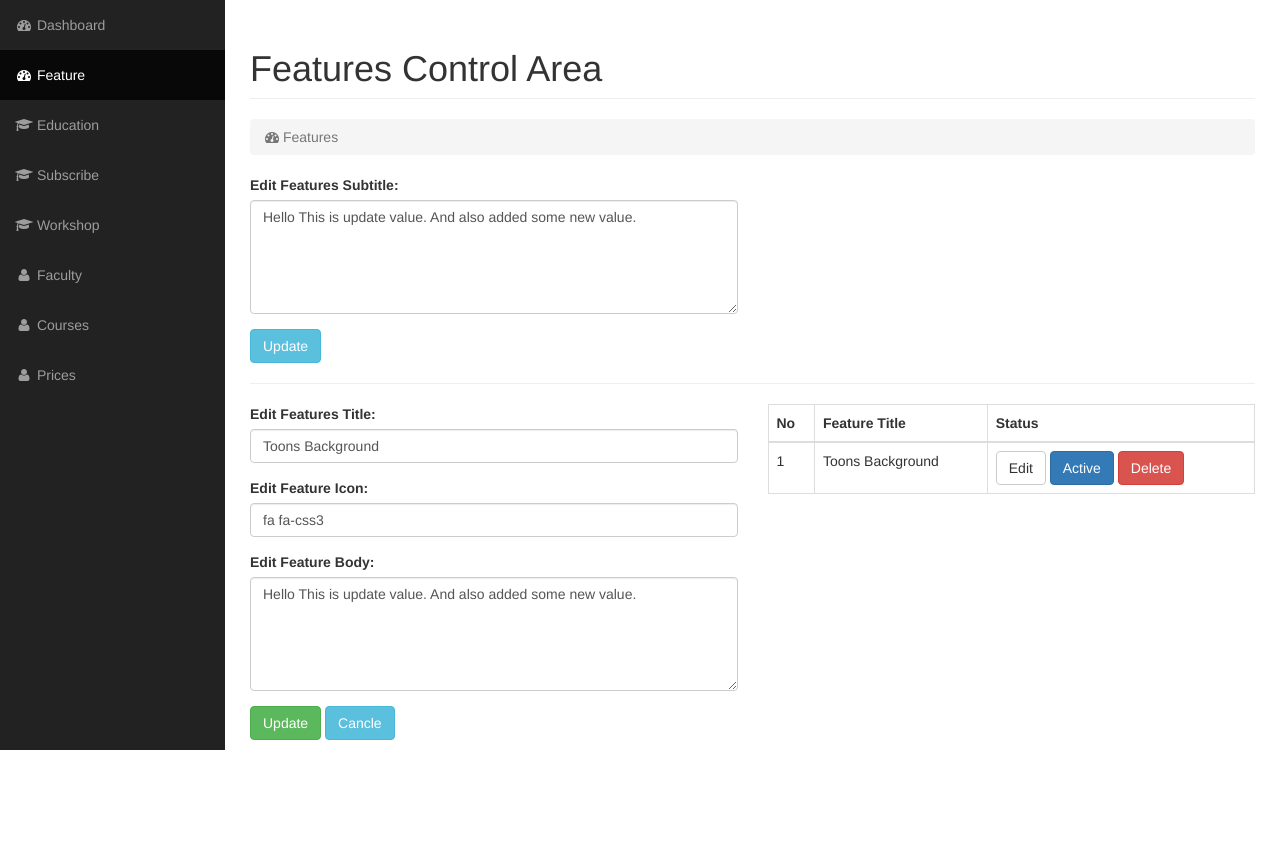
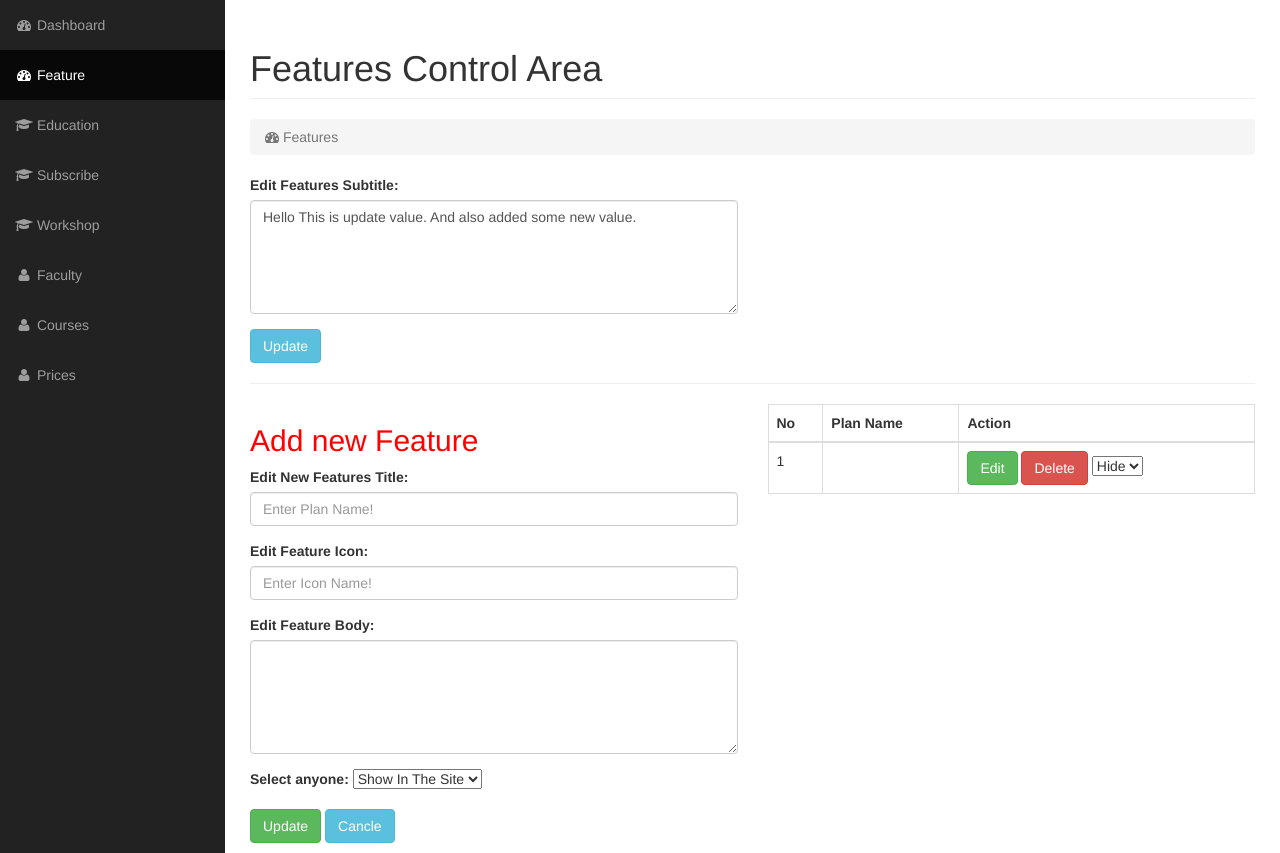
Before and after one commit to sarwarhosen007/Mentor-Php, a PHP site: page /admin/features.php?editId=2 in a window 1280 px wide. Shown: the part 51-904 px from the top of the page. Before the commit the page ends 801 px from the top, so only its background shows below. Run offline with PHP 8.4, Linux system fonts and the light colour scheme; a user stored in the database is signed in; data comes from the database, SQL or seed files in the repository; grey boxes labelled with a size stand in for pictures from a placeholder-image service; data that the repository does not hold is empty; some libraries are stand-ins or nearby versions.

Commit message:
Modified some file

```diff
--- a/admin/features.php
+++ b/admin/features.php
@@ -1,83 +1,15 @@
 <?php
  $curentPage = "features";
  include 'template/head.php';
-
  include 'config/updateDb.php';
 
  $jsonFeatureSubtitleString = getJSONFromDB("select * from section_subtitle where sectionName ='Features'");
 
 $FeaturesData = json_decode($jsonFeatureSubtitleString);
 
-$jsonFeatureDataString = getJSONFromDB("select * from features");
+$jsonFeatureDataString = getJSONFromDB("select * from features where id ='".$_GET['editId']."'");
 $Features = json_decode($jsonFeatureDataString);
 
-
-function featureTitle($editId){
-    $jsonFeatureDataString = getJSONFromDB("SELECT feature_title FROM features WHERE id='".$editId."'");
-    $Features = json_decode($jsonFeatureDataString);
-    return $Features[0]->feature_title;
-}
-
-function featureIcon($editId){
-
-    $jsonFeatureDataString = getJSONFromDB("SELECT feature_icon FROM features WHERE id='".$editId."'");
-    $Features = json_decode($jsonFeatureDataString);
-    return $Features[0]->feature_icon;
-}
-
-function featureBody($editId){
-
-    $jsonFeatureDataString = getJSONFromDB("SELECT feature_body FROM features WHERE id='".$editId."'");
-    $Features = json_decode($jsonFeatureDataString);
-    return $Features[0]->feature_body;
-}
-
-$Updatesuccess = $Updateerror = "";
-
-if (isset($_GET['editId'])) {
-
-    if (isset($_POST['updateFeature'])) {
-
-         if (isset($_POST['title']) && isset($_POST['icon']) && isset($_POST['featureBody']) && !empty($_POST['title']) && !empty($_POST['icon']) && !empty($_POST['featureBody'])) {
-
-             $title = $_POST['title'];
-             $icon = $_POST['icon'];
-             $featureBody = $_POST['featureBody'];
-
-             $sqlUpdate = "UPDATE features SET feature_title='$title',feature_icon='$icon', feature_body='$featureBody' WHERE id='".$_GET['editId']."'";
-
-             if(updateDB($sqlUpdate)==1){
-
-               $Updatesuccess = '<div class="alert alert-success alert-dismissable notification">
-                   <a href="#" class="close" data-dismiss="alert" aria-label="close">&times;</a>
-                   <strong><b>success!</b> Data updated successfully!</strong>
-                 </div>';
-
-            }else{
-
-                 $Updateerror = '<div class="alert alert-danger alert-dismissable notification">
-                   <a href="#" class="close" data-dismiss="alert" aria-label="close">&times;</a>
-                   <strong><b>Info!</b> Not updated!</strong>
-                 </div>';
-              }
-
-        }
-    }
-}
-include 'config/mysqlDb.php';
-$deleSuccess = "";
-if (isset($_POST['delete_id'])) {
-    $sqlDelete = "DELETE FROM features WHERE id='".$_POST['delete_id']."'";
-    if(mysqli_query($conn, $sqlDelete)){
-        $deleSuccess = '<div class="alert alert-success alert-dismissable notification">
-                   <a href="#" class="close" data-dismiss="alert" aria-label="close">&times;</a>
-                   <strong><b>success!</b> Data successfully Deleted!</strong>
-                 </div>';
-
-    }else{
-        $deleSuccess =  mysqli_error($conn);
-    }
-}
 
 ?>
      <div id="page-wrapper">
@@ -147,180 +79,190 @@
                 </div>
                 <!-- /.row -->
                 <hr>
-                <div class="row">
+
                       <?php
-                    $AddNewerror = $addNewSuccess = "";
+                $addNewmessage = "";
 
 
                         include 'config/mysqlDb.php';
 
+
+
                         if ( isset($_POST['addNewFeature']) && $_SERVER['REQUEST_METHOD'] == 'POST') {
-                               if (isset($_POST['title']) && isset($_POST['icon']) && isset($_POST['featureBody']) && !empty($_POST['title']) && !empty($_POST['icon']) && !empty($_POST['featureBody'])) {
 
-                                     $title = $_POST['title'];
-                                     $icon = $_POST['icon'];
-                                     $featureBody = $_POST['featureBody'];
+                               if (isset($_POST['title']) && isset($_POST['icon']) && isset($_POST['body'])  && !empty($_POST['title']) && !empty($_POST['icon']) && !empty($_POST['body'])) {
 
-                                     $sql = "INSERT into features (feature_title,feature_icon,feature_body,status) values('$title','$icon','$featureBody','deactive')";
+                                     $title          = $_POST['title'];
+                                     $icon           = $_POST['icon'];
+                                     $body           = $_POST['body'];
+                                     $status         = $_POST['status'];
+
+                                     $sql = "INSERT into features (title,icon,body,status) values('$title','$icon','$body','$status')";
                                      if(mysqli_query($conn, $sql)){
-                                            $addNewSuccess =
+                                            $addNewmessage =
                                         '<div class="alert alert-success alert-dismissable notification">
                                             <a href="#" class="close" data-dismiss="alert" aria-label="close">&times;</a>
                                             <strong>Success!</strong> The Value Insertered Successfully.
                                          </div>';
 
                                      }else{
-                                           $AddNewerror = '<div class="alert alert-danger alert-dismissable notification">
+                                           $addNewmessage = mysqli_error($conn);
+
+                                    }
+                                }else{
+                                   $addNewmessage =
+                                        '<div class="alert alert-success alert-dismissable notification">
                                             <a href="#" class="close" data-dismiss="alert" aria-label="close">&times;</a>
-                                           <strong><b>Error!</b> You Can not set empty value!</strong>
+                                            <strong>Warning!</strong> Insert Value First.
                                          </div>';
 
                                     }
                            }
+                           $UpdateMessage = "";
+
+                        if (isset($_GET['editId'])) {
+
+                            if (isset($_POST['updateNewFeature'])) {
+
+                                 if (isset($_POST['title']) && isset($_POST['icon']) && isset($_POST['body'])  && !empty($_POST['title']) && !empty($_POST['icon']) && !empty($_POST['body'])) {
+
+                                     $title         = $_POST['title'];
+                                     $icon           = $_POST['icon'];
+                                     $body           = $_POST['body'];
+                                     $status           = $_POST['status'];
+
+                                     $sqlUpdate = "UPDATE features SET title='$title', icon='$icon', body='$body',status='$status' WHERE id='".$_GET['editId']."'";
+
+                                     if(updateDB($sqlUpdate)==1){
+
+                                       $UpdateMessage = '<div class="alert alert-success alert-dismissable notification">
+                                           <a href="#" class="close" data-dismiss="alert" aria-label="close">&times;</a>
+                                           <strong><b>success!</b> Data updated successfully!</strong>
+                                         </div>';
+
+                                    }else{
+
+                                         $UpdateMessage = '<div class="alert alert-danger alert-dismissable notification">
+                                           <a href="#" class="close" data-dismiss="alert" aria-label="close">&times;</a>
+                                           <strong><b>Info!</b> Not updated!</strong>
+                                         </div>';
+                                      }
 
                                 }
+                            }
+                        }
                            ?>
-
+                <div class="row">
                     <div class="col-lg-6">
+                       <h2 style="color: red; ">Add new Feature</h2>
+                      <?php
+                         echo $addNewmessage;
+                         echo $UpdateMessage;
+                         //print_r($message);
+                      ?>
                       <form action="" method="post">
                         <div class="form-group">
-                            <?php echo $addNewSuccess; ?>
-                            <?php echo $AddNewerror; ?>
-                            <?php echo $Updatesuccess; ?>
-                            <?php echo $Updateerror; ?>
-                              <label for="Featuretitle">
-                              <?php  if (isset($_GET['editId'])) {
-                                  echo "Edit ";
+                          <label for="title"><?php echo isset($_GET['editId'])? 'Edit':'Add' ?> New Features Title:</label>
+                          <input type="text" class="form-control" id="title" placeholder="Enter Plan Name!" value="<?php if (isset($_GET['editId'])){
+                                       if (isset($_POST['title'])) {
+                                            echo $_POST['title'];
                                        }else{
-                                  echo "Add New";
-                                } ?>
-                               Features Title:
+                                         echo $Features[0]->title;
+                                       }
+                                    }
+                                ?>" name="title">
+                        </div>
+                        <div class="form-group">
+                          <label for="icon"><?php echo isset($_GET['editId'])? 'Edit':'Add New' ?> Feature Icon:</label>
+                          <input type="text" class="form-control" id="icon" placeholder="Enter Icon Name!" value="<?php if (isset($_GET['editId'])){
+                                       if (isset($_POST['icon'])) {
+                                            echo $_POST['icon'];
+                                       }else{
+                                         echo $Features[0]->icon;
+                                       }
+                                    }
+                                ?>" name="icon">
+                        </div>
+                        <div class="form-group">
+                          <label for="body"><?php echo isset($_GET['editId'])? 'Edit':'Add New' ?>  Feature Body:</label>
+                          <textarea class="form-control" name="body" rows="5" id="body
+                          "><?php if (isset($_GET['editId'])) {
+                                      if (isset($_POST['body'])) {
+                                           echo $_POST['body'];
+                                      }else{
+                                           echo $Features[0]->body;
+                                    }
 
-                              </label>
-
-                              <?php  if (isset($_GET['editId'])) { ?>
-                                   <input type="text" class="form-control" name="title" id="featureTitle" value="<?php echo featureTitle($_GET['editId']); ?>">
-                             <?php }else{ ?>
-                                     <input type="text" class="form-control" name="title" id="featureTitle" placeholder="Enter Feature Title!">
-                               <?php } ?>
+                                }
+                                ?></textarea>
 
                         </div>
                         <div class="form-group">
-                                <label for="FeatureIcon">
-                                  <?php  if (isset($_GET['editId'])) {
-                                      echo "Edit ";
-                                  }else{
-                                      echo "Add New";
-                                    } ?>
-                                   Feature Icon:
-
-                                </label>
-
-                                <?php  if (isset($_GET['editId'])) { ?>
-                                   <input type="text" class="form-control" name="icon" id="featureIcon" value="<?php echo featureIcon($_GET['editId']); ?>">
-                                <?php }else{ ?>
-                                     <input type="text" class="form-control" name="icon" placeholder="Enter Feature Icon!">
-                                <?php } ?>
-
+                        <label for="status">Select anyone:</label>
+                            <select name="status" id="status">
+                                <option value="on" selected="">Show In The Site</option>
+                                <option value="off">Hide In The Site</option>
+                            </select>
                         </div>
-                            <div class="form-group">
-                               <label for="FeatureBody">
-                                  <?php  if (isset($_GET['editId'])) {
-                                      echo "Edit ";
-                                  }else{
-                                      echo "Add New";
-                                    } ?>
-                                   Feature Body:
-
-                                </label>
-
-                                  <?php  if (isset($_GET['editId'])) { ?>
-                                    <textarea class="form-control" name="featureBody" rows="5" id="featureBody"><?php echo featureBody($_GET['editId']); ?></textarea>
-                                <?php }else{ ?>
-                                      <textarea class="form-control" name="featureBody" rows="5" id="featureBody"></textarea>
-                                <?php } ?>
-                            </div>
-                               <button type="submit" name="<?php echo isset($_GET['editId'])? 'updateFeature':'addNewFeature' ?>" class="btn btn-success"><?php echo isset($_GET['editId'])? 'Update':'Submit' ?></button>
+                        <button type="submit" name="<?php echo isset($_GET['editId'])? 'updateNewFeature':'addNewFeature' ?>" class="btn btn-success"><?php echo isset($_GET['editId'])? 'Update':'Submit' ?></button>
                         <?php if (isset($_GET['editId'])){ ?>
                             <a href="features.php" class="btn btn-info">Cancle</a>
                        <?php } ?>
+
+
                       </form>
                     </div>
+                    <div class="col-lg-6">
+                        <?php
+                            $jsonFeaturesString = getJSONFromDB("select * from features");
+                            $FeaturesData = json_decode($jsonFeaturesString);
 
-
-                    <div class="col-lg-6">
-                    <?php echo $deleSuccess; ?>
-                    <?php echo $statusSuccess; ?>
-                    <?php
-
-                         $statusSuccess = "";
-                            if (isset($_POST['btnstatus'])) {
-
-                                $status = $_POST['btnstatus'];
-                                $status_id = $_GET['status_id'];
-
-                                if ($status == "active") {
-                                    $sqlStatus = "UPDATE features SET status='deactive' WHERE id = '$status_id'";
-                                    echo $sqlStatus;
-                                    if(updateDB($sqlStatus)==1){
-                                       $statusSuccess = '<div class="alert alert-success alert-dismissable notification">
+                            include 'config/mysqlDb.php';
+                            $deleSuccess = "";
+                            if (isset($_POST['delete_id'])) {
+                                $sqlDelete = "DELETE FROM features WHERE id='".$_POST['delete_id']."'";
+                                if(mysqli_query($conn, $sqlDelete)){
+                                    $deleSuccess = '<div class="alert alert-success alert-dismissable notification">
                                                <a href="#" class="close" data-dismiss="alert" aria-label="close">&times;</a>
-                                               <strong><b>success!</b> Successfully Deactive!</strong>
+                                               <strong><b>success!</b> Data successfully Deleted!</strong>
                                              </div>';
-                                    }
                                 }else{
-                                    $sqlStatus = "UPDATE features SET status='active' WHERE id = '$status_id'";
-
-                                    if(updateDB($sqlStatus)==1){
-                                       $statusSuccess = '<div class="alert alert-success alert-dismissable notification">
-                                               <a href="#" class="close" data-dismiss="alert" aria-label="close">&times;</a>
-                                               <strong><b>success!</b> Successfully Active!</strong>
-                                             </div>';
+                                    $deleSuccess =  mysqli_error($conn);
                                 }
                             }
 
-                            }
-
                         ?>
-
                         <table class="table table-bordered">
                             <thead>
                               <tr>
                                 <th>No</th>
-                                <th>Feature Title</th>
-                                <th>Status</th>
+                                <th>Plan Name</th>
+                                <th>Action</th>
                               </tr>
                             </thead>
                             <tbody>
-                            <?php for ($i=0; $i <sizeof($Features); $i++) { ?>
+                            <?php for ($i=0; $i <sizeof($FeaturesData); $i++) { ?>
                               <tr>
                                 <td><?php echo ($i+1) ?></td>
-                                <td><?php echo $Features[$i]->feature_title; ?></td>
+                                <td><?php echo $FeaturesData[$i]->title; ?></td>
                                 <td>
-                                  <a href="features.php?editId=<?php echo $Features[$i]->id; ?>" class="btn btn-default">Edit</a>
-                                   <?php if ($Features[$i]->status == 'active') { ?>
-
-
-                                            <a href="features.php?status='<?php echo $Features[$i]->status; ?>'&status_id='<?php echo $Features[$i]->id; ?>'" class="btn btn-primary btn-status" id="<?php echo $Features[$i]->status; ?>">Active
-                                            </a>
-
+                                  <a href="features.php?editId=<?php echo $FeaturesData[$i]->id; ?>" class="btn btn-success">Edit</a>
+                                  <a href="features.php?deleteId=<?php echo $FeaturesData[$i]->id; ?>" class="btn btn-danger delete_data" id="<?php echo $FeaturesData[$i]->id; ?>" >Delete</a>
+                                  <select name="statusChange" id="">
+                                     <?php
+                                        if ($FeaturesData[$i]->status == 'on') { ?>
+                                            <option value="on">Show</option>
                                         <?php }else{ ?>
-                                               <a href="features.php?status='<?php echo $Features[$i]->status; ?>'&status_id='<?php echo $Features[$i]->id; ?>'" class="btn btn-default btn-status" id="<?php echo $Features[$i]->status; ?>">Deactive
-                                            </a>
-                                         <?php }
-
-
-                                    ?>
-
-
-                                  <a href="features.php?deleteId=<?php echo $Features[$i]->id; ?>" class="btn btn-danger delete_data" id="<?php echo $Features[$i]->id; ?>" >Delete</a>
+                                            <option value="off">Hide</option>
+                                       <?php } ?>
+                                  </select>
                                 </td>
                               </tr>
                               <?php } ?>
                             </tbody>
                         </table>
                     </div>
-
+                </div>
                 </div>
 
             </div>
--- a/admin/subscribe.php
+++ b/admin/subscribe.php
@@ -1,5 +1,5 @@
 <?php
- $curentPage = "index";
+ $curentPage = "subscribe";
  include 'template/head.php';
 
 ?>
```
Also changed, not shown: admin/workshop.php (+6 -11 lines). Lines whose indentation alone changed are shown as unchanged.
